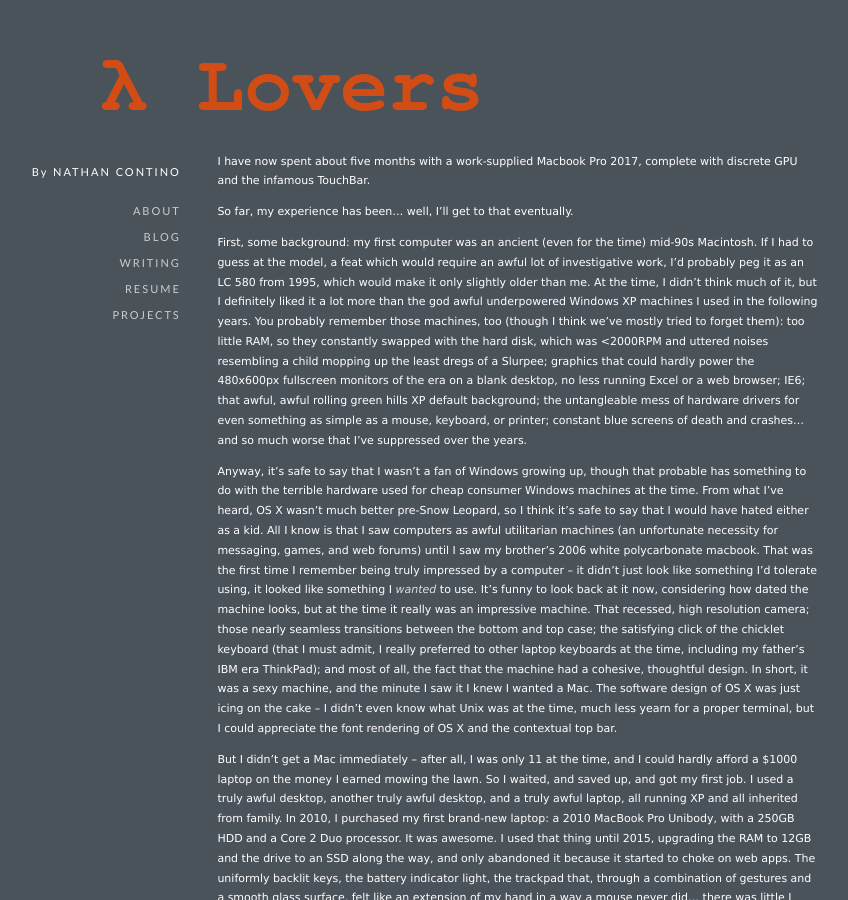
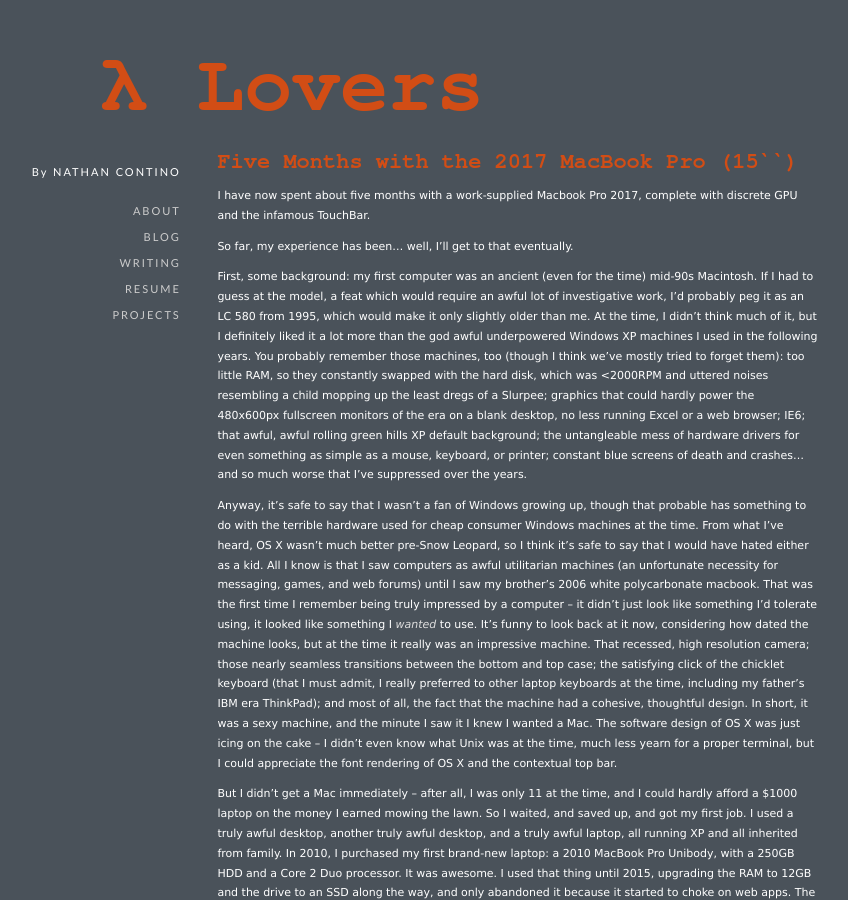
Before and after one commit to nathan-contino/nathan-contino.github.io, a Jekyll site: the page built from _posts/2018-03-14-fiveMonthsMBP2017.markdown, in a window 1280 px wide and 900 px high. Shown: the whole window, without its empty margins (79-927 px from the left). Built offline with Jekyll 4.4.1, drawn with Linux system fonts in a browser that asks for light colours; our own code applies the rules of GitHub Pages for plain Markdown files.

Commit message:
inches aren't quotes, silly jekyll
Former-commit-id: 169172f8bca9a0679c2c5679d9b2431b02942eed [formerly 169172f8bca9a0679c2c5679d9b2431b02942eed [formerly 8a72a205d44b30aad6084ce9ea1780ade659390a [formerly eebda35d8517958de52b6cad7065753ef5a7d951] [formerly ccc8b81d8423e591b1b5bafd3a78e370f8427d37 [formerly 2536ed7506394aca1d9ae8189764a527c661cfa5]]]]
Former-commit-id: 4debcf8b99f690082865e95554b75a55d47c7ffb
Former-commit-id: 70087e0a7ec38dc7e96a41baa3a90f690085532e
Former-commit-id: 5615de1928a60a2bf7b00c25790abf994ba03d45 [formerly dc5b2d4a321f84a4c017bf8e5fb39b3ee64cd06b]
Former-commit-id: 084aace95442b51e0419141ecf5514439c3a20f3

```diff
--- a/_posts/2018-03-14-fiveMonthsMBP2017.markdown
+++ b/_posts/2018-03-14-fiveMonthsMBP2017.markdown
@@ -1,5 +1,5 @@
 ---
-title:  "Five Months with the 2017 MacBook Pro (15")"
+title:  "Five Months with the 2017 MacBook Pro (15``)"
 date:   2018-03-14 18:14:22 -0500
 layout: default
 categories: rants
```
